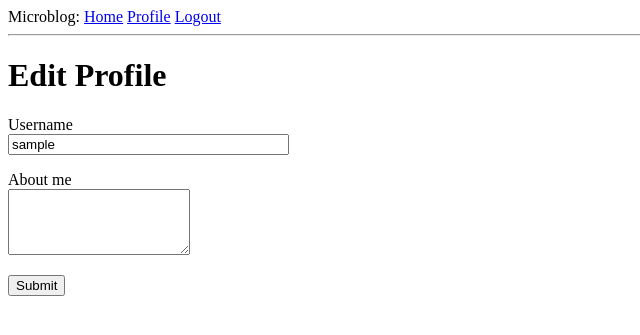
After one commit to brandonapol/flask-mega-tutorial, a Flask app: page /edit_profile in a window 1280 px wide. The commit adds this page. Shown: the top 335 px of the page, without its empty margins (0-640 px from the left). Run offline with Flask 2, Linux system fonts and the light colour scheme; the visitor is signed in with stand-in values (Sample User, id 1); data comes from the database, SQL or seed files in the repository; both versions use the stored data as it was after the commit.

Commit message:
Added profile avatars and profile editing functions

```diff
--- a/app/forms.py
+++ b/app/forms.py
@@ -1,6 +1,6 @@
 from flask_wtf import FlaskForm
-from wtforms import StringField, PasswordField, BooleanField, SubmitField
-from wtforms.validators import DataRequired, ValidationError, Email, EqualTo
+from wtforms import StringField, PasswordField, BooleanField, SubmitField, TextAreaField
+from wtforms.validators import DataRequired, ValidationError, Email, EqualTo, Length
 from app.models import User
 
 class LoginForm(FlaskForm):
@@ -25,3 +25,8 @@ class RegistrationForm(FlaskForm):
         user = User.query.filter_by(email=email.data).first()
         if user is not None:
             raise ValidationError('Please use a different email address.')
+
+class EditProfileForm(FlaskForm):
+    username = StringField('Username', validators=[DataRequired()])
+    about_me = TextAreaField('About me', validators=[Length(min=0, max=140)])
+    submit = SubmitField('Submit')
--- a/app/models.py
+++ b/app/models.py
@@ -3,6 +3,7 @@ from datetime import datetime
 from app import db
 from flask_login import UserMixin
 from app import login
+from hashlib import md5
 
 class User(UserMixin, db.Model):
     id = db.Column(db.Integer, primary_key=True)
@@ -10,6 +11,8 @@ class User(UserMixin, db.Model):
     email = db.Column(db.String(120), index=True, unique=True)
     password_hash = db.Column(db.String(128))
     posts = db.relationship('Post', backref='author', lazy='dynamic')
+    about_me = db.Column(db.String(140))
+    last_seen = db.Column(db.DateTime, default=datetime.utcnow)
 
     def set_password(self, password):
         self.password_hash = generate_password_hash(password)
@@ -17,6 +20,10 @@ class User(UserMixin, db.Model):
 
     def check_password(self, password):
         return check_password_hash(self.password_hash, password)
+
+    def avatar(self, size):
+        digest = md5(self.email.lower().encode('utf-8')).hexdigest()
+        return 'https://gravatar.com/avatar/{}?d=identicon&s={}'.format(digest, size)
 
     def __repr__(self):
         return '<User {}>'.format(self.username)
--- a/app/routes.py
+++ b/app/routes.py
@@ -1,9 +1,10 @@
 from app import app, db
 from flask import render_template, flash, redirect, url_for, request
-from app.forms import LoginForm, RegistrationForm
+from app.forms import LoginForm, RegistrationForm, EditProfileForm
 from app.models import User
 from flask_login import current_user, login_user, logout_user, login_required
 from werkzeug.urls import url_parse
+from datetime import datetime
 
 @app.route("/")
 @app.route("/index")
@@ -57,3 +58,34 @@ def register():
         flash('Congratulations, you are now a registered user!')
         return redirect(url_for('login'))
     return render_template('register.html', title='Register', form=form)
+
+@app.route('/user/<username>')
+@login_required
+def user(username):
+    user = User.query.filter_by(username=username).first_or_404()
+    posts = [
+        {'author': user, 'body':'Test post #1'},
+        {'author': user, 'body': 'Test post #2'}
+    ]
+    return render_template('user.html', user=user, posts=posts)
+
+@app.before_request
+def before_request():
+    if current_user.is_authenticated:
+        current_user.last_seen = datetime.utcnow()
+        db.session.commit()
+
+@app.route('/edit_profile', methods=['GET', 'POST'])
+@login_required
+def edit_profile():
+    form = EditProfileForm()
+    if form.validate_on_submit():
+        current_user.username = form.username.data
+        current_user.about_me = form.about_me.data
+        db.session.commit()
+        flash('Your changes have been saved')
+        return redirect(url_for('edit_profile'))
+    elif request.method == 'GET':
+        form.username.data = current_user.username
+        form.about_me.data = current_user.about_me
+    return render_template('edit_profile.html', title='Edit Profile', form = form)
--- /dev/null
+++ b/app/templates/_post.html
@@ -0,0 +1,6 @@
+<table>
+    <tr valign="top">
+        <td><img src="{{ post.author.avatar(36) }}" alt=""></td>
+        <td>{{ post.author.username }} says: <br>{{ post.body }}</td>
+    </tr>
+</table>
--- a/app/templates/base.html
+++ b/app/templates/base.html
@@ -17,6 +17,7 @@
         {% if current_user.is_anonymous %}
         <a href="{{ url_for('login') }}">Login</a>
         {% else %}
+        <a href="{{ url_for('user', username=current_user.username) }}">Profile</a>
         <a href="{{ url_for('logout') }}">Logout</a>
         {% endif %}
     </div>
--- /dev/null
+++ b/app/templates/edit_profile.html
@@ -0,0 +1,23 @@
+{% extends "base.html" %}
+
+{% block content %}
+    <h1>Edit Profile</h1>
+    <form action="" method="post">
+        {{ form.hidden_tag() }}
+        <p>
+            {{ form.username.label }}<br>
+            {{ form.username(size=32) }}<br>
+            {% for error in form.username.errors %}
+            <span style="color: red;">[{{ error }}]</span>
+            {% endfor %}
+        </p>
+        <p>
+            {{ form.about_me.label }}<br>
+            {{ form.about_me(colse=50, rows=4) }}<br>
+            {% for error in form.about_me.errors %}
+            <span style="color: red;">[{{ error }}]</span>
+            {% endfor %}
+        </p>
+        <p>{{ form.submit }}</p>
+    </form>
+    {% endblock %}
```
Also changed, not shown: app/templates/user.html (added, +21 -0 lines), migrations/versions/150ab6dbe0bc_new_fields_in_user_model.py (added, +30 -0 lines), app.db.
